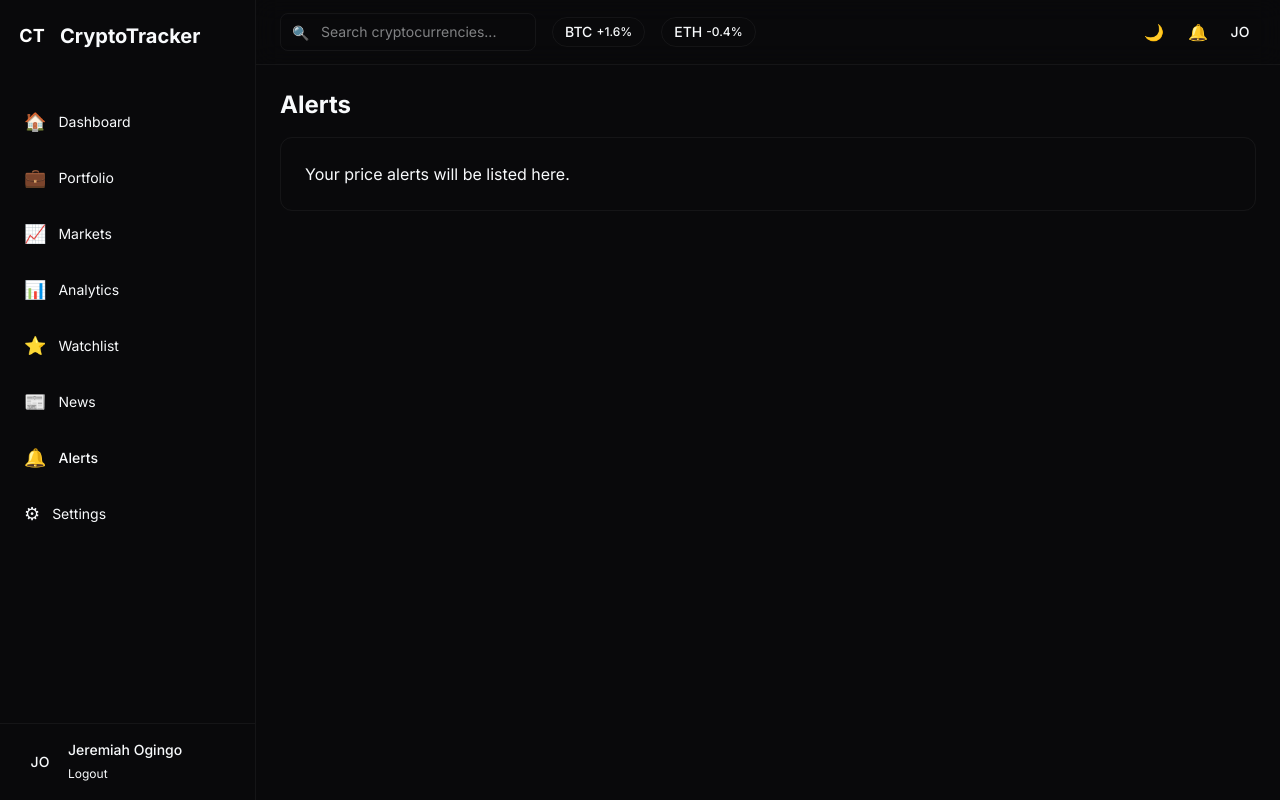
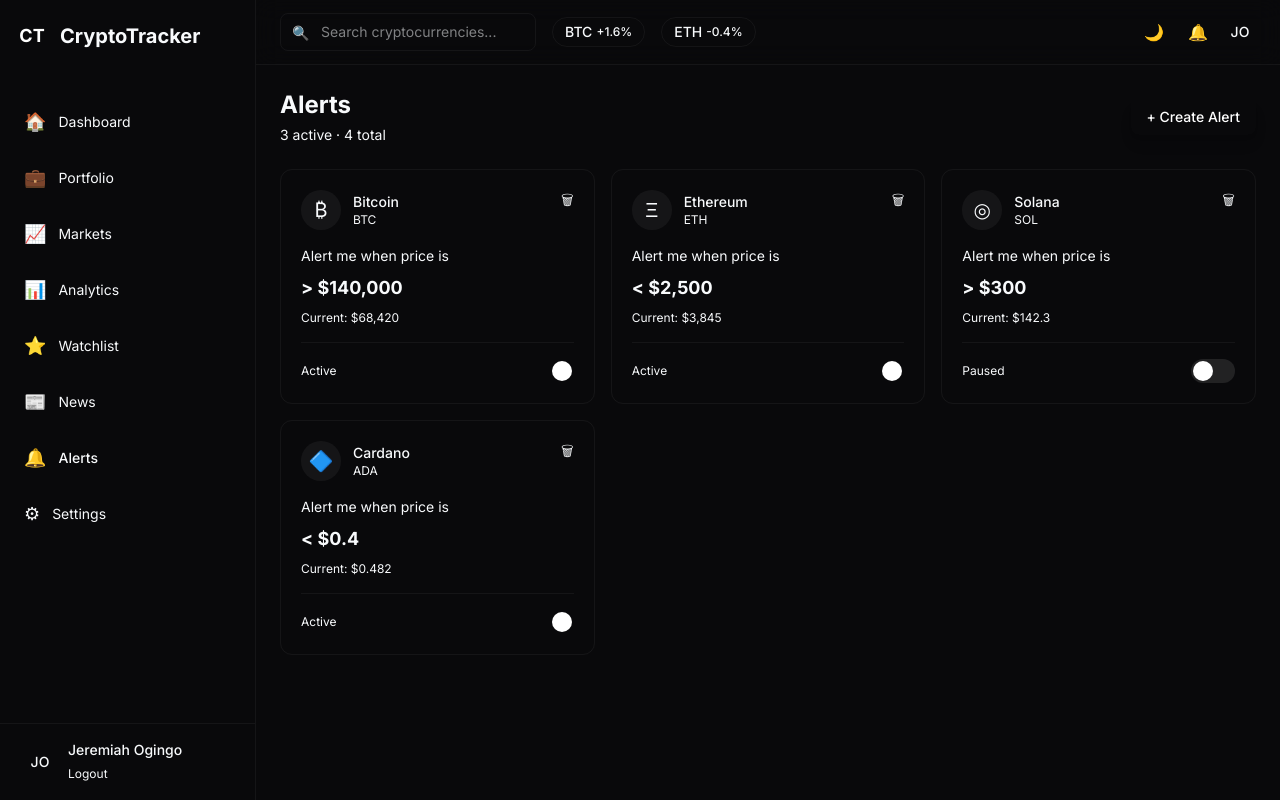
Before and after one commit to Jeremiahogingo/crypto-portfolio-tracker, a Next.js app: page /alerts in a window 1280 px wide. Built offline with nearby package versions, Linux system fonts and the light colour scheme.

Commit message:
feat(alerts): add alerts page with alert cards, toggle, create modal, and delete functionality

```diff
--- a/src/app/(dashboard)/alerts/page.tsx
+++ b/src/app/(dashboard)/alerts/page.tsx
@@ -1,10 +1,72 @@
+"use client";
+
+import { useState } from "react";
+import AlertCard from "@/components/alerts/AlertCard";
+import CreateAlertModal from "@/components/alerts/CreateAlertModal";
+import Button from "@/components/ui/Button";
+import EmptyState from "@/components/ui/EmptyState";
+import { initialAlerts, type Alert } from "@/mock/alerts";
+
 export default function AlertsPage() {
+  const [alerts, setAlerts] = useState<Alert[]>(initialAlerts);
+  const [modalOpen, setModalOpen] = useState(false);
+
+  const handleToggle = (id: string) => {
+    setAlerts((prev) =>
+      prev.map((a) => (a.id === id ? { ...a, enabled: !a.enabled } : a))
+    );
+  };
+
+  const handleDelete = (id: string) => {
+    setAlerts((prev) => prev.filter((a) => a.id !== id));
+  };
+
+  const handleCreate = (alert: Alert) => {
+    setAlerts((prev) => [alert, ...prev]);
+  };
+
+  const activeCount = alerts.filter((a) => a.enabled).length;
+
   return (
-    <div>
-      <h1 className="text-2xl font-bold text-text mb-4">Alerts</h1>
-      <div className="bg-surface rounded-xl p-6 border border-white/5">
-        <p className="text-secondary">Your price alerts will be listed here.</p>
+    <div className="space-y-6">
+      <div className="flex flex-col sm:flex-row sm:items-center sm:justify-between gap-4">
+        <div>
+          <h1 className="text-2xl font-bold text-text">Alerts</h1>
+          <p className="text-sm text-secondary mt-1">
+            {activeCount} active · {alerts.length} total
+          </p>
+        </div>
+        <Button variant="primary" onClick={() => setModalOpen(true)}>
+          + Create Alert
+        </Button>
       </div>
+
+      {alerts.length > 0 ? (
+        <div className="grid grid-cols-1 sm:grid-cols-2 lg:grid-cols-3 gap-4">
+          {alerts.map((alert) => (
+            <AlertCard
+              key={alert.id}
+              alert={alert}
+              onToggle={handleToggle}
+              onDelete={handleDelete}
+            />
+          ))}
+        </div>
+      ) : (
+        <EmptyState
+          icon="🔔"
+          title="No alerts yet"
+          description="Create your first price alert to be notified when a coin hits your target."
+          actionLabel="Create Alert"
+          onAction={() => setModalOpen(true)}
+        />
+      )}
+
+      <CreateAlertModal
+        isOpen={modalOpen}
+        onClose={() => setModalOpen(false)}
+        onCreate={handleCreate}
+      />
     </div>
   );
 }
--- /dev/null
+++ b/src/components/alerts/AlertCard.tsx
@@ -0,0 +1,77 @@
+"use client";
+
+import Card from "@/components/ui/Card";
+import Badge from "@/components/ui/Badge";
+import type { Alert } from "@/mock/alerts";
+
+interface AlertCardProps {
+  alert: Alert;
+  onToggle: (id: string) => void;
+  onDelete: (id: string) => void;
+}
+
+export default function AlertCard({ alert, onToggle, onDelete }: AlertCardProps) {
+  const distance =
+    alert.condition === "above"
+      ? ((alert.price - alert.currentPrice) / alert.currentPrice) * 100
+      : ((alert.currentPrice - alert.price) / alert.currentPrice) * 100;
+
+  const isClose = distance > 0 && distance < 15;
+
+  return (
+    <Card hover className="flex flex-col">
+      <div className="flex items-start justify-between mb-4">
+        <div className="flex items-center gap-3">
+          <span className="w-10 h-10 rounded-full bg-white/5 flex items-center justify-center text-xl">
+            {alert.logo}
+          </span>
+          <div>
+            <p className="text-sm font-medium text-text">{alert.coin}</p>
+            <p className="text-xs text-secondary">{alert.symbol}</p>
+          </div>
+        </div>
+        <button
+          onClick={() => onDelete(alert.id)}
+          className="text-secondary hover:text-danger transition-colors text-sm"
+          aria-label="Delete alert"
+        >
+          🗑
+        </button>
+      </div>
+
+      <div className="space-y-2 mb-4">
+        <p className="text-sm text-secondary">Alert me when price is</p>
+        <p className="text-lg font-bold text-text">
+          {alert.condition === "above" ? ">" : "<"} $
+          {alert.price.toLocaleString()}
+        </p>
+        <div className="flex items-center gap-2">
+          <span className="text-xs text-secondary">
+            Current: ${alert.currentPrice.toLocaleString()}
+          </span>
+          {isClose && <Badge variant="warning">Near target</Badge>}
+        </div>
+      </div>
+
+      <div className="mt-auto pt-4 border-t border-white/5 flex items-center justify-between">
+        <span className="text-xs text-secondary">
+          {alert.enabled ? "Active" : "Paused"}
+        </span>
+        {/* Toggle switch */}
+        <button
+          onClick={() => onToggle(alert.id)}
+          className={`relative w-11 h-6 rounded-full transition-colors ${
+            alert.enabled ? "bg-primary" : "bg-white/10"
+          }`}
+          aria-label={alert.enabled ? "Disable alert" : "Enable alert"}
+        >
+          <span
+            className={`absolute top-0.5 left-0.5 w-5 h-5 rounded-full bg-white transition-transform ${
+              alert.enabled ? "translate-x-5" : "translate-x-0"
+            }`}
+          />
+        </button>
+      </div>
+    </Card>
+  );
+}
--- /dev/null
+++ b/src/components/alerts/CreateAlertModal.tsx
@@ -0,0 +1,131 @@
+"use client";
+
+import { useState } from "react";
+import Modal from "@/components/ui/Modal";
+import Button from "@/components/ui/Button";
+import type { Alert } from "@/mock/alerts";
+
+interface CreateAlertModalProps {
+  isOpen: boolean;
+  onClose: () => void;
+  onCreate: (alert: Alert) => void;
+}
+
+const coinOptions = [
+  { symbol: "BTC", name: "Bitcoin", logo: "₿", price: 68420 },
+  { symbol: "ETH", name: "Ethereum", logo: "Ξ", price: 3845 },
+  { symbol: "SOL", name: "Solana", logo: "◎", price: 142.3 },
+  { symbol: "ADA", name: "Cardano", logo: "🔷", price: 0.482 },
+  { symbol: "DOGE", name: "Dogecoin", logo: "🐕", price: 0.163 },
+  { symbol: "LINK", name: "Chainlink", logo: "🔗", price: 16.8 },
+];
+
+export default function CreateAlertModal({
+  isOpen,
+  onClose,
+  onCreate,
+}: CreateAlertModalProps) {
+  const [coinSymbol, setCoinSymbol] = useState("BTC");
+  const [condition, setCondition] = useState<"above" | "below">("above");
+  const [price, setPrice] = useState("");
+
+  const handleSubmit = () => {
+    const coin = coinOptions.find((c) => c.symbol === coinSymbol);
+    if (!coin || !price) return;
+
+    const newAlert: Alert = {
+      id: `a${Date.now()}`,
+      coin: coin.name,
+      symbol: coin.symbol,
+      logo: coin.logo,
+      condition,
+      price: parseFloat(price),
+      currentPrice: coin.price,
+      enabled: true,
+      createdAt: new Date().toISOString().split("T")[0],
+    };
+
+    onCreate(newAlert);
+    setPrice("");
+    setCoinSymbol("BTC");
+    setCondition("above");
+    onClose();
+  };
+
+  return (
+    <Modal isOpen={isOpen} onClose={onClose} title="Create Alert">
+      <div className="space-y-4">
+        {/* Coin */}
+        <div>
+          <label className="block text-xs font-medium text-secondary mb-2">
+            Coin
+          </label>
+          <select
+            value={coinSymbol}
+            onChange={(e) => setCoinSymbol(e.target.value)}
+            className="w-full bg-surface border border-white/10 rounded-lg px-3 py-2 text-sm text-text focus:outline-none focus:border-primary"
+          >
+            {coinOptions.map((coin) => (
+              <option key={coin.symbol} value={coin.symbol}>
+                {coin.name} ({coin.symbol})
+              </option>
+            ))}
+          </select>
+        </div>
+
+        {/* Condition */}
+        <div>
+          <label className="block text-xs font-medium text-secondary mb-2">
+            Condition
+          </label>
+          <div className="grid grid-cols-2 gap-2">
+            <button
+              onClick={() => setCondition("above")}
+              className={`px-3 py-2 rounded-lg text-sm font-medium transition-colors ${
+                condition === "above"
+                  ? "bg-primary text-white"
+                  : "bg-surface border border-white/10 text-secondary"
+              }`}
+            >
+              Price Above
+            </button>
+            <button
+              onClick={() => setCondition("below")}
+              className={`px-3 py-2 rounded-lg text-sm font-medium transition-colors ${
+                condition === "below"
+                  ? "bg-primary text-white"
+                  : "bg-surface border border-white/10 text-secondary"
+              }`}
+            >
+              Price Below
+            </button>
+          </div>
+        </div>
+
+        {/* Price */}
+        <div>
+          <label className="block text-xs font-medium text-secondary mb-2">
+            Target Price (USD)
+          </label>
+          <input
+            type="number"
+            value={price}
+            onChange={(e) => setPrice(e.target.value)}
+            placeholder="Enter target price"
+            className="w-full bg-surface border border-white/10 rounded-lg px-3 py-2 text-sm text-text placeholder-secondary focus:outline-none focus:border-primary"
+          />
+        </div>
+
+        {/* Actions */}
+        <div className="flex items-center justify-end gap-3 pt-4 border-t border-white/5">
+          <Button variant="secondary" onClick={onClose}>
+            Cancel
+          </Button>
+          <Button variant="primary" onClick={handleSubmit}>
+            Create Alert
+          </Button>
+        </div>
+      </div>
+    </Modal>
+  );
+}
--- /dev/null
+++ b/src/mock/alerts.ts
@@ -0,0 +1,58 @@
+export interface Alert {
+  id: string;
+  coin: string;
+  symbol: string;
+  logo: string;
+  condition: "above" | "below";
+  price: number;
+  currentPrice: number;
+  enabled: boolean;
+  createdAt: string;
+}
+
+export const initialAlerts: Alert[] = [
+  {
+    id: "a1",
+    coin: "Bitcoin",
+    symbol: "BTC",
+    logo: "₿",
+    condition: "above",
+    price: 140000,
+    currentPrice: 68420,
+    enabled: true,
+    createdAt: "2024-07-10",
+  },
+  {
+    id: "a2",
+    coin: "Ethereum",
+    symbol: "ETH",
+    logo: "Ξ",
+    condition: "below",
+    price: 2500,
+    currentPrice: 3845,
+    enabled: true,
+    createdAt: "2024-07-08",
+  },
+  {
+    id: "a3",
+    coin: "Solana",
+    symbol: "SOL",
+    logo: "◎",
+    condition: "above",
+    price: 300,
+    currentPrice: 142.3,
+    enabled: false,
+    createdAt: "2024-07-05",
+  },
+  {
+    id: "a4",
+    coin: "Cardano",
+    symbol: "ADA",
+    logo: "🔷",
+    condition: "below",
+    price: 0.4,
+    currentPrice: 0.482,
+    enabled: true,
+    createdAt: "2024-07-03",
+  },
+];
```
